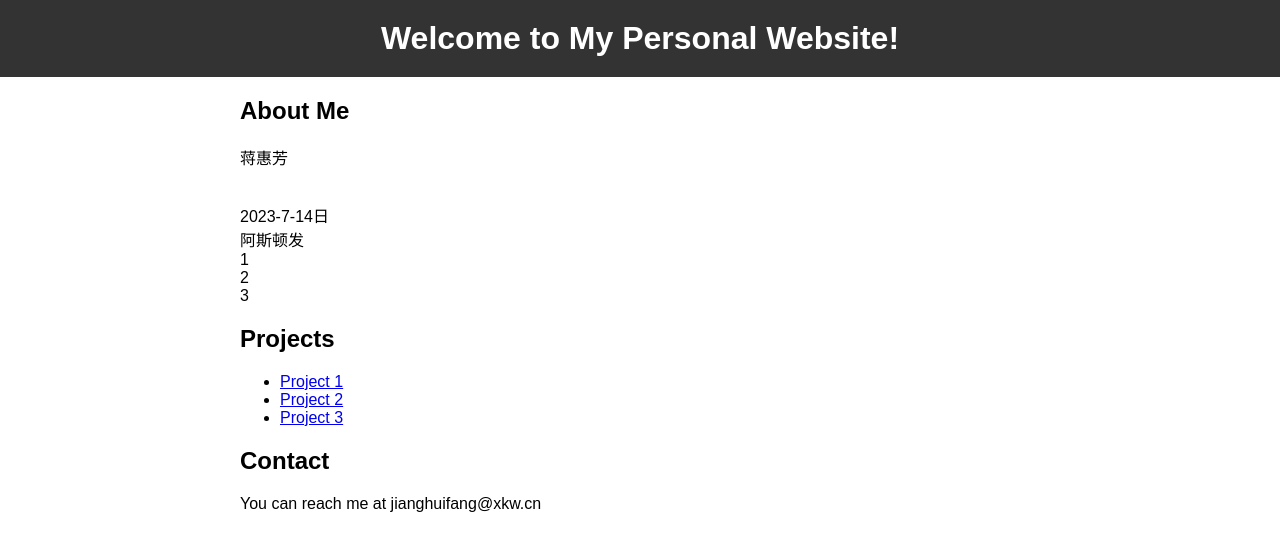
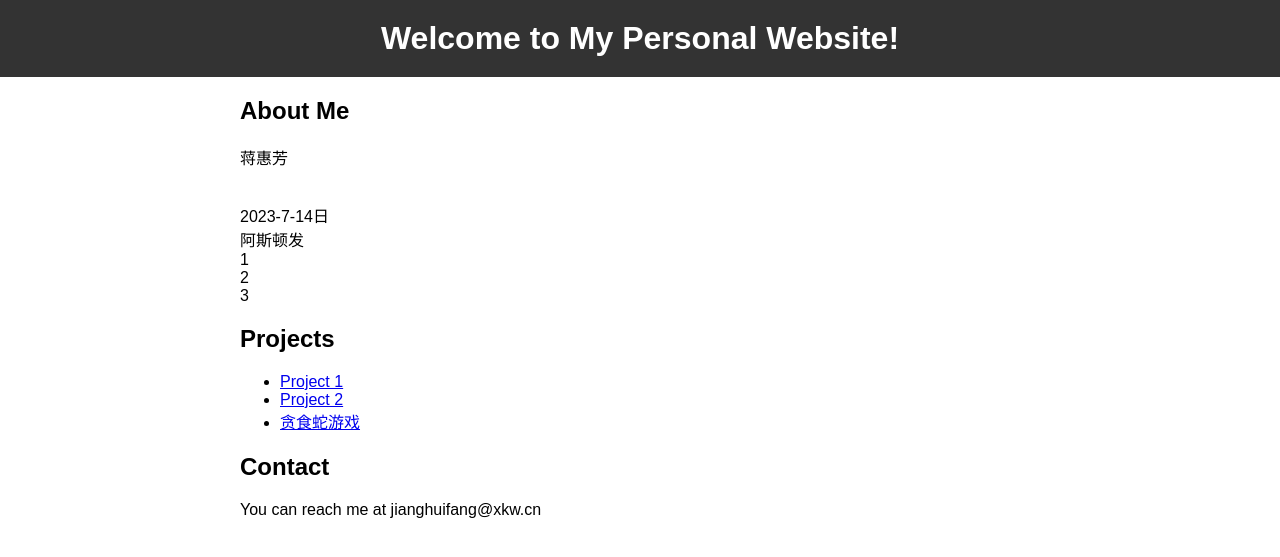
Before and after one commit to jarhf/jarhf.github.io, a Jekyll site: the page docs/index.html, which Jekyll copies as it is, in a window 1280 px wide. Shown: the top 557 px of the page. Built offline with Jekyll 4.4.1, drawn with Linux system fonts in a browser that asks for light colours.

Commit message:
Update index.html

```diff
--- a/docs/index.html
+++ b/docs/index.html
@@ -58,7 +58,7 @@
     <ul>
       <li><a href="#">Project 1</a></li>
       <li><a href="#">Project 2</a></li>
-      <li><a href="#">Project 3</a></li>
+      <li><a href="./greedy-snake-game.html">贪食蛇游戏</a></li>
     </ul>
 
     <h2>Contact</h2>
```
